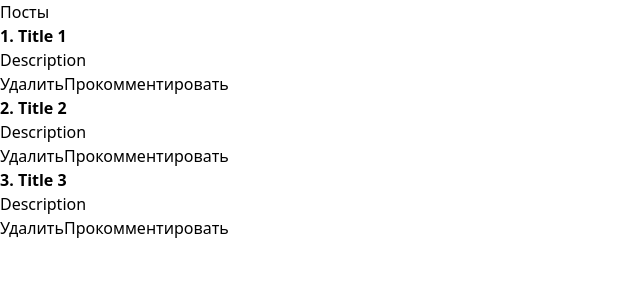
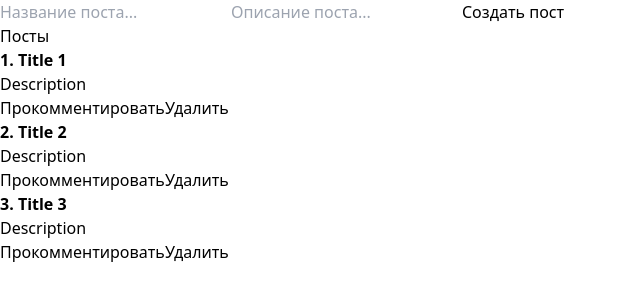
Before and after one commit to vadim36/react-playground-2, a React (Vite) app: page / in a window 1280 px wide. Shown: the top 300 px of the page, without its empty margins (0-640 px from the left). Built offline with nearby package versions, Linux system fonts and the light colour scheme.

Commit message:
add adding posts

```diff
--- a/src/App.tsx
+++ b/src/App.tsx
@@ -1,6 +1,7 @@
 import { FC, useState } from 'react'
 
 import { PostList } from './components/PostList'
+import { PostForm } from './components/PostForm'
 
 const App:FC = () => {
   const [posts, setPosts] = useState<IPost[]>([
@@ -9,8 +10,13 @@ const App:FC = () => {
     {id: 3,  title: 'Title 3', body: 'Description'},
   ])
 
+  function createPost(newPost: IPost):void {
+    return setPosts([...posts, newPost])
+  }
+
   return (
     <>
+      <PostForm create={createPost}/>
       <PostList title='Посты' list={posts}/>
     </>
   )
--- /dev/null
+++ b/src/UI/Button.tsx
@@ -0,0 +1,19 @@
+import {FC, MouseEvent} from 'react'
+import { ButtonVariants } from '../utils/enums'
+
+interface ButtonProps {
+  children: React.ReactNode,
+  variant: ButtonVariants,
+  onClick?: (event: MouseEvent<HTMLButtonElement>) => void | (() => void)
+}
+
+export const Button:FC<ButtonProps> = ({children, variant, ...props}) => {
+  return (
+    <button data-variant={variant} className="data-[variant=danger]:bg-rose-600 text-white
+    data-[variant=danger]:hover:bg-red-900 data-[variant=primary]:bg-sky-500
+    data-[variant=primary]:hover:bg-blue-700 text-xl p-2 rounded-lg relative
+    active:top-1" {...props}>
+      {children}
+    </button>
+  )
+}
--- /dev/null
+++ b/src/UI/Input.tsx
@@ -0,0 +1,7 @@
+import {FC} from 'react'
+
+export const Input:FC<React.InputHTMLAttributes<HTMLInputElement>> = (props) => {
+  return (
+    <input className='outline outline-2 outline-sky-500 text-2xl rounded p-1' {...props}/>
+  )
+}
--- /dev/null
+++ b/src/components/PostForm.tsx
@@ -0,0 +1,36 @@
+import {FC, useState, MouseEvent, ChangeEvent } from 'react'
+
+import { Button } from '../UI/Button'
+import { Input } from '../UI/Input'
+import { ButtonVariants } from '../utils/enums'
+
+interface PostFormProps {
+  create: (newPost: IPost) => void
+}
+
+export const PostForm:FC<PostFormProps> = ({create}) => {
+  const [post, setPost] = useState({
+    title: '',
+    body: ''
+  })
+
+  function createPost(event: MouseEvent<HTMLButtonElement>):void {
+    event.preventDefault()
+    create({id: Date.now(), ...post})
+    return setPost({title: '', body: ''})
+  }
+
+  return (
+    <form className="gap-2 p-2 flex">
+      <Input type="text" placeholder="Название поста..." value={post.title}
+        onChange={(event: ChangeEvent<HTMLInputElement>):void => {
+          return setPost({...post, title: event.target.value})
+        }}/>
+      <Input type="text" placeholder="Описание поста..." value={post.body}
+        onChange={(event: ChangeEvent<HTMLInputElement>):void => {
+          return setPost({...post, body: event.target.value})
+        }}/>
+      <Button variant={ButtonVariants.primary} onClick={createPost}>Создать пост</Button>
+    </form>
+  )
+}
--- a/src/components/PostItem.tsx
+++ b/src/components/PostItem.tsx
@@ -1,25 +1,27 @@
 import {FC} from 'react'
 
+import { Button } from '../UI/Button'
+import { ButtonVariants } from '../utils/enums'
+
 interface PostItemProps {
-  postData: IPost
+  postData: IPost,
+  number: number
 }
 
-export const PostItem:FC<PostItemProps> = ({postData}) => {
+export const PostItem:FC<PostItemProps> = ({postData, number}) => {
   return (
     <li className="border-4 border-sky-500 w-4/5 p-2">
       <div>
-        <strong className="text-3xl font-mono" >{postData.id}. {postData.title}</strong>
+        <strong className="text-3xl font-mono" >{number}. {postData.title}</strong>
         <p className="text-lg">{postData.body}</p>
       </div>
       <div aria-controls="*" className='flex gap-1'>
-        <button className='bg-rose-600 text-white hover:bg-red-900 text-xl
-        p-2 rounded-lg relative active:top-1'>
+        <Button variant={ButtonVariants.primary}>
+          Прокомментировать
+        </Button>
+        <Button variant={ButtonVariants.danger}>
           Удалить
-        </button>
-        <button className='bg-sky-500 text-white hover:bg-blue-700 text-xl
-        p-2 rounded-lg relative active:top-1'>
-          Прокомментировать
-        </button>
+        </Button>
       </div>
     </li>
   )
--- a/src/components/PostList.tsx
+++ b/src/components/PostList.tsx
@@ -12,8 +12,8 @@ export const PostList: FC<PostListProps> = ({title, list}) => {
     <section>
       <h2 className='font-mono text-6xl text-center py-2'>{title}</h2>
       <ul className='flex flex-col items-center'>
-        {list.map((post: IPost) => {
-          return <PostItem key={post.id} postData={post}/>
+        {list.map((post: IPost, key: number) => {
+          return <PostItem key={post.id} number={key + 1} postData={post}/>
         })}
       </ul>
     </section>
--- /dev/null
+++ b/src/utils/enums.ts
@@ -0,0 +1,4 @@
+export enum ButtonVariants {
+  primary = 'primary',
+  danger = 'danger'
+}
```
